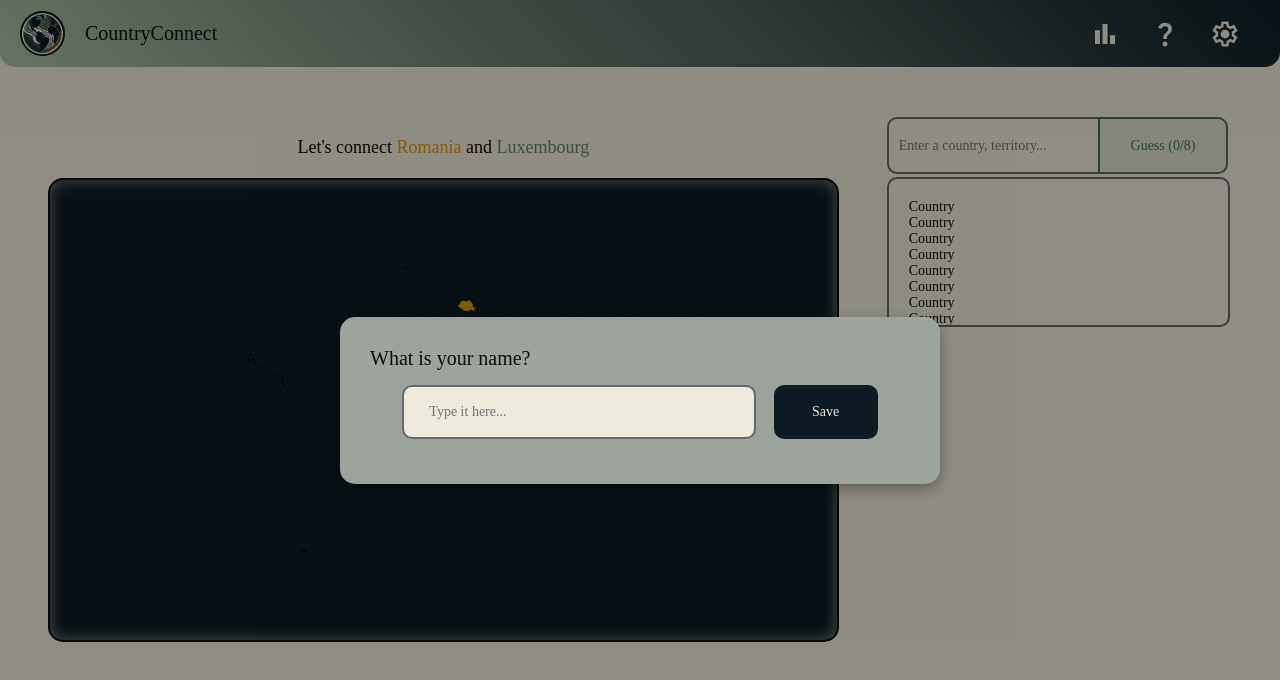
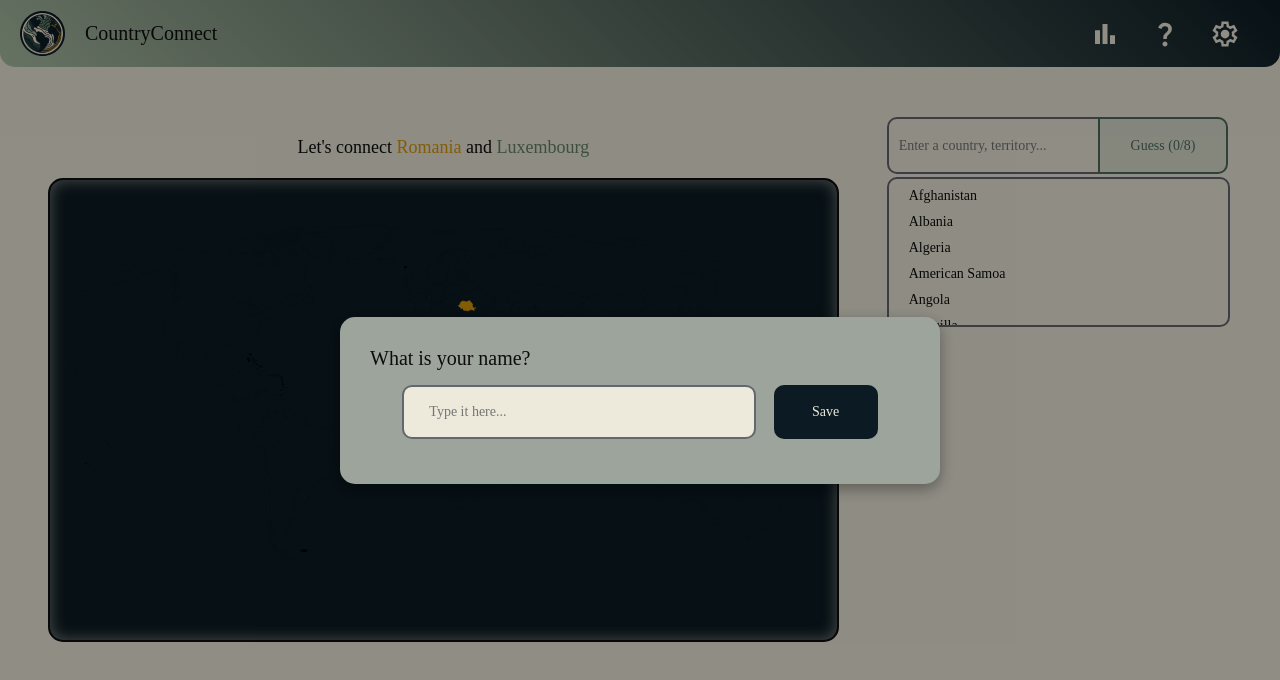
Before and after one commit to AliceGl/country-connect, a React (Create React App) app in the folder client/: page / in a window 1280 px wide. Shown: the top 680 px of the page. Built offline with nearby package versions, Linux system fonts and the light colour scheme; a web font is replaced by a local one.

Commit message:
implemented autocompleion

```diff
--- /dev/null
+++ b/client/src/components/CountryOption.css
@@ -0,0 +1,11 @@
+.countryOption {
+    width: 100% - 40px;
+    padding: 5px 20px;
+    display: flex;
+    align-items: center;
+}
+
+.countryOption:hover {
+    background-color: #E4B53130;
+    cursor: pointer;
+}
--- /dev/null
+++ b/client/src/components/CountryOption.js
@@ -0,0 +1,9 @@
+import './CountryOption.css'
+
+function CountryOption({ name, handleClick }) {
+    return (
+        <div className='countryOption' onClick={handleClick}>{name}</div>
+    )
+}
+
+export default CountryOption;
--- a/client/src/components/InputGuess.css
+++ b/client/src/components/InputGuess.css
@@ -75,7 +75,8 @@
     border-style: solid;
 
     overflow-y: scroll;
-    padding: 20px;
+    padding-top: 4px;
+    padding-bottom: 4px;
     text-align: left;
 }
 
--- a/client/src/components/InputGuess.js
+++ b/client/src/components/InputGuess.js
@@ -1,10 +1,31 @@
 import "./InputGuess.css"
-import {useState, useContext} from 'react'
+import {useState, useContext, useEffect} from 'react'
 import { AppContext } from './App'
+import { countryNames } from "../data"
+import CountryOption from "./CountryOption"
 
 function InputGuess() {
     const { submitGuess, currentGame, maxGuesses } = useContext(AppContext);
+
+    const options = [...countryNames.values()].sort()
+
     const [country, setCountry] = useState("")
+    const [results, setResults] = useState(options)
+
+    const handleOnChange = (e) => {
+        setCountry(e.target.value);
+    }
+
+    useEffect(() => {
+        setResults(options
+            .filter((option) =>
+                option.toLowerCase().indexOf(country.toLowerCase()) > -1
+            )
+            .sort((option1, option2) =>
+                option1.toLowerCase().indexOf(country.toLowerCase()) -
+                option2.toLowerCase().indexOf(country.toLowerCase())
+            ));
+    }, [country])
 
     const guess = () => {
         if (submitGuess(country)) {
@@ -13,20 +34,12 @@ function InputGuess() {
     }
     return (
         <div className="inputGuess">
-            <input placeholder="Enter a country, territory..." value={country} className="guessField"onChange={(e) => {
-                setCountry(e.target.value)
-            }}/>
+            <input placeholder="Enter a country, territory..." value={country} className="guessField" onChange={handleOnChange}/>
             <div className="guessButton" onClick={guess}>Guess ({currentGame.guesses.length}/{maxGuesses})</div>
             <div className="countryList">
-                Country<br/>
-                Country<br/>
-                Country<br/>
-                Country<br/>
-                Country<br/>
-                Country<br/>
-                Country<br/>
-                Country<br/>
-                Country<br/>
+                {results.map((result) =>
+                    <CountryOption name={result} handleClick={() => setCountry(result)} key={result} />
+                )}
             </div>
         </div>
     )
```
